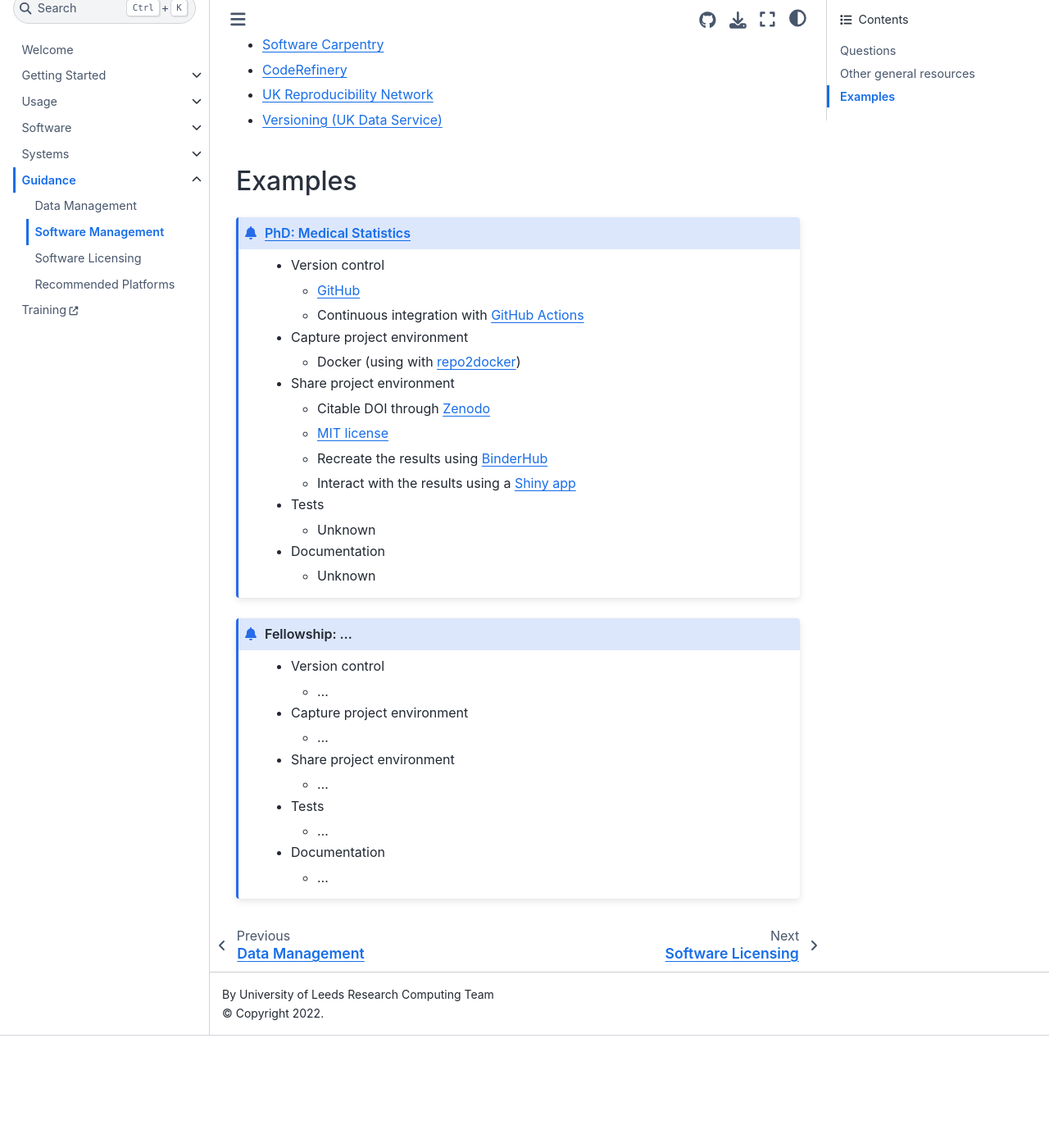
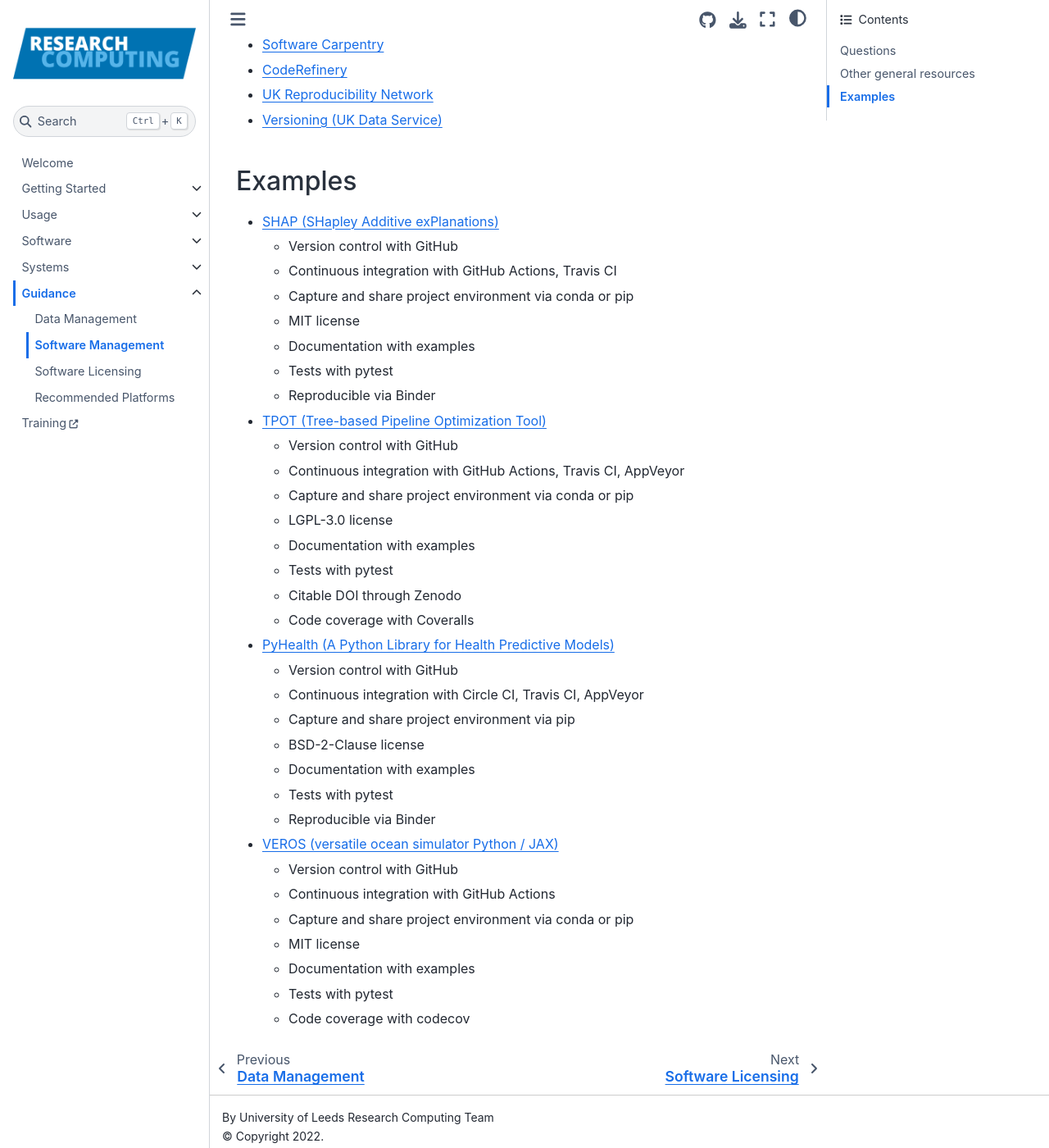
Before and after one commit to foqueiroz/arcdocs.github.io, a Jupyter Book: the page built from book/guidance/software_management.md, in a window 1280 px wide and 1400 px high, scrolled down 3877 px. Shown: the whole window at 82% size. Built offline with Jupyter Book 1.0.4 settings and Sphinx 7.4.7 and the Sphinx Book theme 1.1.4, drawn with Linux system fonts in a browser that asks for light colours; pages that are not in the unit, such as notebooks, are missing from menus; before the commit the page ends 5140 px from its top, so only the background shows below that.

Commit message:
adding examples for software management

````diff
--- a/book/guidance/software_management.md
+++ b/book/guidance/software_management.md
@@ -130,36 +130,36 @@
 
 ## Examples
 
-```{admonition} [PhD: Medical Statistics](https://the-turing-way.netlify.app/reproducible-research/case-studies/case-study-statistical.html)
-
-- Version control
-  - [GitHub](https://github.com/kkmann/sample-size-calculation-under-uncertainty)
-  - Continuous integration with [GitHub Actions](https://github.com/kkmann/sample-size-calculation-under-uncertainty/actions)
-- Capture project environment
-  - Docker (using with [repo2docker](https://github.com/jupyterhub/repo2docker))
-- Share project environment
-  - Citable DOI through [Zenodo](https://zenodo.org/record/4293865)
-  - [MIT license](https://github.com/kkmann/sample-size-calculation-under-uncertainty/blob/master/LICENSE)
-  - Recreate the results using [BinderHub](https://mybinder.org/v2/gh/kkmann/sample-size-calculation-under-uncertainty/master?urlpath=lab/tree/sample-size-calculation-under-uncertainty.ipynb)
-  - Interact with the results using a [Shiny app](https://mybinder.org/v2/gh/kkmann/sample-size-calculation-under-uncertainty/master?urlpath=shiny/shiny-app/)
-- Tests
-  - Unknown
-- Documentation
-  - Unknown
-
-```
-
-```{admonition} Fellowship: ...
-
-- Version control
-  - ...
-- Capture project environment
-  - ...
-- Share project environment
-  - ...
-- Tests
-  - ...
-- Documentation
-  - ...
-
-```
+- [SHAP (SHapley Additive exPlanations)](https://github.com/slundberg/shap)
+    - Version control with GitHub
+    - Continuous integration with GitHub Actions, Travis CI
+    - Capture and share project environment via conda or pip
+    - MIT license
+    - Documentation with examples
+    - Tests with pytest
+    - Reproducible via Binder
+- [TPOT (Tree-based Pipeline Optimization Tool)](https://github.com/EpistasisLab/tpot)
+    - Version control with GitHub
+    - Continuous integration with GitHub Actions, Travis CI, AppVeyor
+    - Capture and share project environment via conda or pip
+    - LGPL-3.0 license
+    - Documentation with examples
+    - Tests with pytest
+    - Citable DOI through Zenodo
+    - Code coverage with Coveralls
+- [PyHealth (A Python Library for Health Predictive Models)](https://github.com/zzachw/PyHealth)
+    - Version control with GitHub
+    - Continuous integration with Circle CI, Travis CI, AppVeyor
+    - Capture and share project environment via pip
+    - BSD-2-Clause license
+    - Documentation with examples
+    - Tests with pytest
+    - Reproducible via Binder
+- [VEROS (versatile ocean simulator Python / JAX)](https://github.com/team-ocean/veros)
+    - Version control with GitHub
+    - Continuous integration with GitHub Actions
+    - Capture and share project environment via conda or pip
+    - MIT license
+    - Documentation with examples
+    - Tests with pytest
+    - Code coverage with codecov
````
